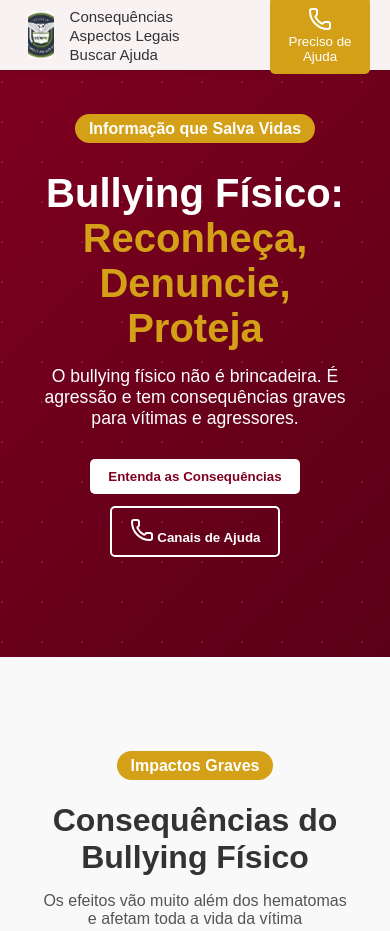
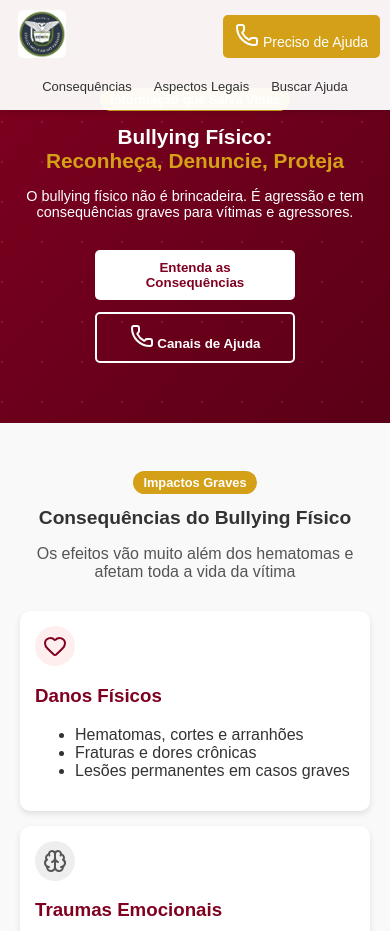
Before and after one commit to robertacav/Bullying, a plain HTML site: page index.html in a window 390 px wide. Shown: the top 931 px of the page. Drawn offline with nearby package versions, Linux system fonts and the light colour scheme.

Commit message:
arrumei a responsividade

```diff
--- a/style.css
+++ b/style.css
@@ -5,40 +5,6 @@ body {
   background: #f9f9f9;
 }
 
-.logo {
-  display: flex;
-  align-items: center;
-  gap: 8px;
-  font-weight: bold;
-  color: #800020;
-  margin-left: 20px; /* empurra o logo (imagem) para a direita */
-}
-/* Ajuste em telas menores */
-@media (max-width: 600px) {
-  .logo {
-    margin-left: 8px;
-  }
-}
-
-
-/* Faz a imagem respeitar o tamanho do container e ser responsiva */
-.logo-img {
-  width: 64px;
-  height: 64px;
-  max-width: 100%;
-  object-fit: cover; /* mantém proporção preenchendo a área */
-  display: block;
-  border-radius: 8px;
-}
-
-/* Ajuste para telas menores */
-@media (max-width: 600px) {
-  .logo-img {
-    width: 48px;
-    height: 48px;
-    border-radius: 6px;
-  }
-}
 .container {
   max-width: 1100px;
   margin: 0 auto;
@@ -68,6 +34,21 @@ header.header {
   gap: 8px;
   font-weight: bold;
   color: #800020;
+  margin-left: 20px;
+}
+
+.logo-img {
+  width: 64px;
+  height: 64px;
+  max-width: 100%;
+  object-fit: cover;
+  display: block;
+  border-radius: 8px;
+}
+
+.nav {
+  display: flex;
+  align-items: center;
 }
 
 .nav button {
@@ -260,7 +241,7 @@ header.header {
   border-radius: 6px;
 }
 
-/* ======== HELP SECTION (CORRIGIDO) ======== */
+/* ======== HELP SECTION ======== */
 .help-section {
   background: linear-gradient(135deg, #800020, #5a0016);
   color: white;
@@ -309,3 +290,189 @@ header.header {
   opacity: 1;
   transform: translateY(0);
 }
+
+/* ======== RESPONSIVIDADE ======== */
+
+/* Tablets (768px - 1024px) */
+@media (max-width: 1024px) {
+  .hero h1 {
+    font-size: 2.2rem;
+  }
+
+  .section {
+    padding: 80px 20px;
+  }
+
+  .cards-grid {
+    grid-template-columns: repeat(auto-fit, minmax(220px, 1fr));
+  }
+}
+
+/* Tablets pequenos e mobile grande (600px - 768px) */
+@media (max-width: 768px) {
+  .header-content {
+    height: 60px;
+  }
+
+  .logo {
+    margin-left: 10px;
+  }
+
+  .logo-img {
+    width: 50px;
+    height: 50px;
+  }
+
+  .nav button {
+    margin: 0 6px;
+    font-size: 14px;
+  }
+
+  .btn-primary {
+    padding: 8px 12px;
+    font-size: 14px;
+  }
+
+  .hero {
+    padding: 100px 20px 80px;
+  }
+
+  .hero h1 {
+    font-size: 1.8rem;
+  }
+
+  .hero p {
+    font-size: 1rem;
+  }
+
+  .section {
+    padding: 60px 15px;
+  }
+
+  .section-header h2 {
+    font-size: 1.6rem;
+  }
+
+  .alert {
+    flex-direction: column;
+    gap: 12px;
+    padding: 15px;
+  }
+}
+
+/* Mobile (480px - 600px) */
+@media (max-width: 600px) {
+  .header-content {
+    flex-wrap: wrap;
+    height: auto;
+    padding: 10px 0;
+  }
+
+  .logo {
+    margin-left: 8px;
+    margin-bottom: 5px;
+  }
+
+  .logo-img {
+    width: 48px;
+    height: 48px;
+    border-radius: 6px;
+  }
+
+  .nav {
+    order: 3;
+    width: 100%;
+    justify-content: center;
+    margin-top: 10px;
+    flex-wrap: wrap;
+  }
+
+  .nav button {
+    margin: 5px;
+    font-size: 13px;
+  }
+
+  .hero {
+    padding: 90px 15px 60px;
+  }
+
+  .hero h1 {
+    font-size: 1.5rem;
+  }
+
+  .hero-buttons {
+    flex-direction: column;
+    align-items: center;
+  }
+
+  .btn-white, .btn-outline {
+    width: 200px;
+    text-align: center;
+  }
+
+  .section {
+    padding: 50px 10px;
+  }
+
+  .section-header {
+    margin-bottom: 30px;
+  }
+
+  .section-header h2 {
+    font-size: 1.4rem;
+  }
+
+  .cards-grid {
+    grid-template-columns: 1fr;
+    gap: 15px;
+  }
+
+  .card, .help-card {
+    padding: 15px;
+  }
+}
+
+/* Mobile pequeno (até 480px) */
+@media (max-width: 480px) {
+  .container {
+    padding: 0 10px;
+  }
+
+  .logo {
+    font-size: 0.9rem;
+  }
+
+  .hero h1 {
+    font-size: 1.3rem;
+  }
+
+  .hero p {
+    font-size: 0.9rem;
+  }
+
+  .section-header h2 {
+    font-size: 1.2rem;
+  }
+
+  .badge {
+    padding: 4px 10px;
+    font-size: 0.8rem;
+  }
+
+  .icon {
+    width: 40px;
+    height: 40px;
+  }
+
+  .footer {
+    padding: 20px 0;
+    font-size: 0.8rem;
+  }
+}
+
+/* Ajustes para telas muito grandes */
+@media (min-width: 1600px) {
+  .container {
+    max-width: 1400px;
+  }
+}
```
